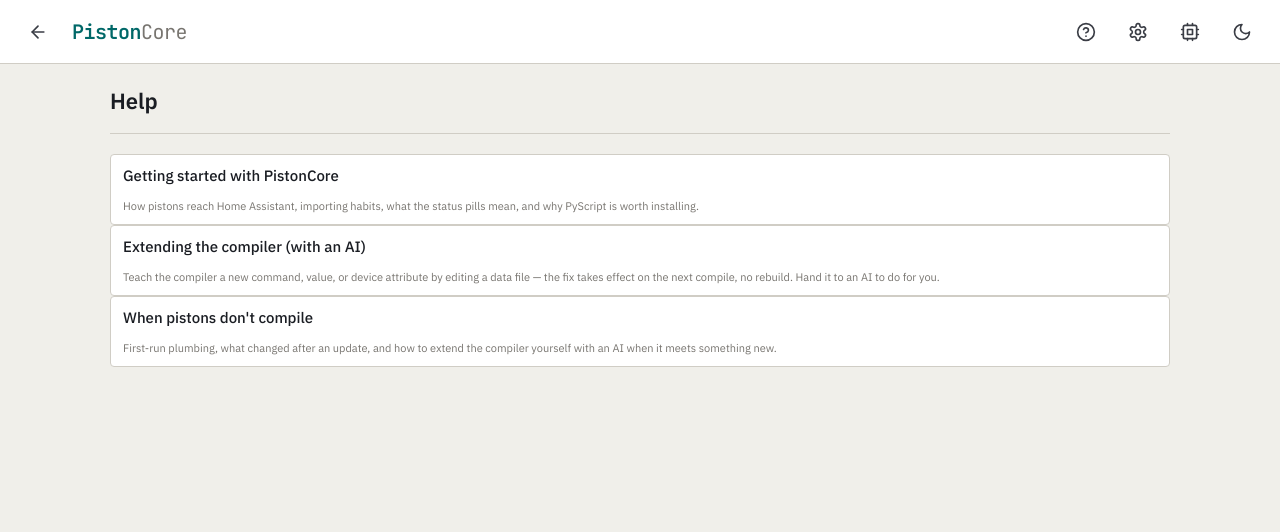
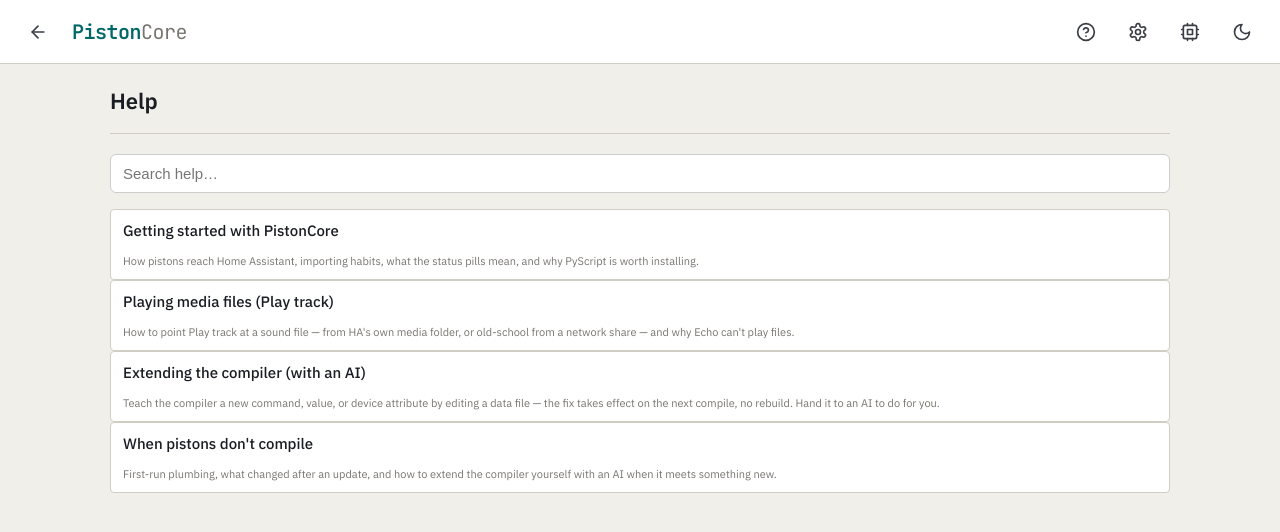
Before and after one commit to jercoates/pistoncore-v2, a FastAPI app: page /help in a window 1280 px wide. Shown: the top 532 px of the page. Run offline with FastAPI, Linux system fonts and the light colour scheme.

Commit message:
Media playback: play sound files from network shares, zero-setup (Hubitat parity)
Media playback: play sound files from network shares, zero-setup (Hubitat parity)

Play track URLs now route by format, per URL, no toggle: /local, http, and
media-source URLs pass through to HA; old Hubitat x-file-cifs:// (and smb://)
URLs stream through a built-in PistonCore media server that reads the share
straight off the URL — nothing configured by hand. PistonCore learns its own
LAN address from the browser Host header and signs each proxy URL (HMAC) so the
endpoint isn't an open relay. New /media/proxy endpoint (smbclient read + Range).
Help article at /help/media-files, and the Help index is now searchable.

The SMB read path is unverified against a live share (dev can't reach one);
guest vs. credentialed access may need a per-share login field once tested.

```diff
--- a/shim/compiler/resolve.py
+++ b/shim/compiler/resolve.py
@@ -37,6 +37,7 @@ class Resolver:
         self.command_maps = _load_band_json("command_maps.json")
         self.local_var_names = {v.get("n") for v in piston.get("v", [])}
         self.unresolved: list[dict] = []   # devices kept but not currently in HA
+        self.media_warnings: list[dict] = []   # Play-track URLs HA can't play as typed
         sys_ent = resolution_map.get("$system")
         self.system_entities = sys_ent if isinstance(sys_ent, dict) else {}
 
--- a/shim/routes/pages.py
+++ b/shim/routes/pages.py
@@ -59,6 +59,8 @@ async def front_door(request: Request):
     # unreachable), this never fires again -- that's what the badge is for.
     if not ha_client.is_configured():
         return RedirectResponse(url="/setup")
+
+    _capture_media_base(request)   # learn our own address for the media proxy
 
     from ..compiler import deploy as compiler_deploy
     statuses = compiler_deploy.load_statuses()
@@ -818,6 +820,7 @@ async def whats_wrong(request: Request):
 
 @router.get("/settings")
 async def settings_page(request: Request):
+    _capture_media_base(request)
     config = ha_client.get_config_for_display()
     config["first_run"] = request.query_params.get("first_run") == "1"
     config["saved"] = request.query_params.get("saved") == "1"
@@ -825,6 +828,7 @@ async def settings_page(request: Request):
     # best-effort live enumeration; page still renders when HA is down
     config["tts_engine"] = storage.load_settings().get("tts_engine", "")
     config["default_band"] = storage.load_settings().get("default_band", "auto")
+    config["media"] = storage.load_settings().get("media", {}) or {}
     try:
         regs = await ha_client.fetch_registries()
         from .. import device_pipeline
@@ -837,9 +841,28 @@ async def settings_page(request: Request):
 @router.post("/api/settings")
 async def save_settings(ha_url: str = "", ha_token: str = "", write_mode: str = "local",
                         ha_config_path: str = "", smb_host: str = "", smb_share: str = "config",
-                        smb_username: str = "", smb_password: str = "", tts_engine: str = ""):
+                        smb_username: str = "", smb_password: str = "", tts_engine: str = "",
+                        media: str = ""):
     settings = storage.load_settings()
     settings["tts_engine"] = tts_engine.strip()
+    # Media playback config (mode/map/server) — posted as a JSON blob by the
+    # settings + first-run media panels. Merged, not clobbered, so a partial
+    # save (e.g. first-run just flips the mode) keeps the rest.
+    if media:
+        import json
+        try:
+            incoming = json.loads(media)
+            if isinstance(incoming, dict):
+                cur = settings.get("media", {}) or {}
+                cur.update(incoming)
+                # the media server needs a signing secret so its proxy isn't an
+                # open relay; mint one the first time a server address is set.
+                if cur.get("server_base") and not cur.get("server_secret"):
+                    import secrets
+                    cur["server_secret"] = secrets.token_hex(16)
+                settings["media"] = cur
+        except (ValueError, TypeError):
+            pass
     storage.save_settings(settings)
     ha_client.save_config(
         ha_url.strip(), ha_token.strip() or None,
@@ -1256,6 +1279,125 @@ async def help_editing_compiler(request: Request):
     return templates.TemplateResponse(request, "help_editing_compiler.html", {})
 
 
+@router.get("/help/media-files")
+async def help_media_files(request: Request):
+    return templates.TemplateResponse(request, "help_media_files.html", {})
+
+
+def _capture_media_base(request: Request):
+    """Learn PistonCore's own LAN address from how the user reaches it. The
+    speaker fetches proxied share files from here, and the browser's Host header
+    is by definition an address that works on this network — so we never ask for
+    it. Stored once as a default (editable in Settings). The x-file-cifs:// URL
+    maps the file; this maps PistonCore. (Jeremy 2026-07-23: no setup.)"""
+    try:
+        settings = storage.load_settings()
+        media = settings.get("media", {}) or {}
+        if media.get("server_base"):
+            return
+        host = request.headers.get("host", "")
+        if not host or host.split(":")[0] in ("localhost", "127.0.0.1", "::1"):
+            return  # a speaker can't fetch from PistonCore via loopback
+        scheme = request.headers.get("x-forwarded-proto") or request.url.scheme or "http"
+        media["server_base"] = f"{scheme}://{host}"
+        if not media.get("server_secret"):
+            import secrets
+            media["server_secret"] = secrets.token_hex(16)
+        settings["media"] = media
+        storage.save_settings(settings)
+    except Exception:
+        pass  # never break a page load over address capture
+
+
+def _parse_share_url(url: str):
+    """x-file-cifs://HOST/SHARE/Music/Siren.mp3 -> (HOST, SHARE, 'Music/Siren.mp3').
+    The URL literally maps where the file is — nothing is pre-configured."""
+    for scheme in ("x-file-cifs://", "smb://", "cifs://"):
+        if url.startswith(scheme):
+            parts = url[len(scheme):].split("/", 2)
+            if len(parts) == 3 and parts[0] and parts[1] and parts[2]:
+                return parts[0], parts[1], parts[2]
+            return None, None, None
+    return None, None, None
+
+
+@router.get("/media/proxy")
+@router.head("/media/proxy")
+async def media_proxy(request: Request):
+    """The PistonCore media server (Hubitat-hub role): stream a sound file off a
+    network share straight to a speaker. The share is read from the x-file-cifs://
+    URL itself as pistons run — no share is ever set up by hand. Only URLs the
+    compiler SIGNED are served, so this is not an open relay. Speakers can't
+    authenticate, so the signature in the query is the gate.
+
+    NOTE: the SMB read path needs verifying against a real share on the test
+    server — guest vs. credentialed access can't be exercised from dev."""
+    import hmac, hashlib, mimetypes
+    from fastapi.responses import StreamingResponse, Response
+
+    src = request.query_params.get("src", "")
+    sig = request.query_params.get("sig", "")
+    media = storage.load_settings().get("media", {}) or {}
+    secret = media.get("server_secret") or ""
+    expect = (hmac.new(secret.encode(), src.encode(), hashlib.sha256).hexdigest()[:32]
+              if secret else "")
+    if not secret or not hmac.compare_digest(sig, expect):
+        return JSONResponse({"error": "bad or missing signature"}, status_code=403)
+
+    host, share, path = _parse_share_url(src)
+    if not host:
+        return JSONResponse({"error": "not a share URL"}, status_code=400)
+    try:
+        import smbclient
+    except ImportError:
+        return JSONResponse({"error": "SMB support not installed (rebuild image)"},
+                            status_code=500)
+    # Credentials only if this host actually needs them (lazy — most shares that
+    # worked on Hubitat are guest-readable); host->{username,password} in settings.
+    creds = (media.get("share_creds") or {}).get(host) or {}
+    if creds.get("username"):
+        smbclient.ClientConfig(username=creds["username"], password=creds.get("password") or "")
+    unc = "\\\\" + host + "\\" + share + "\\" + path.replace("/", "\\")
+    ctype = mimetypes.guess_type(path)[0] or "application/octet-stream"
+
+    try:
+        size = smbclient.stat(unc).st_size
+    except Exception as exc:
+        return JSONResponse({"error": f"cannot open {share}/{path}: {exc}"}, status_code=404)
+
+    start, end, status = 0, size - 1, 200
+    headers = {"Accept-Ranges": "bytes", "Content-Type": ctype}
+    rng = request.headers.get("range", "")
+    if rng.startswith("bytes="):
+        try:
+            lo, _, hi = rng.split("=", 1)[1].partition("-")
+            start = int(lo) if lo else 0
+            end = int(hi) if hi else size - 1
+            end = min(end, size - 1)
+            status = 206
+            headers["Content-Range"] = f"bytes {start}-{end}/{size}"
+        except ValueError:
+            start, end, status = 0, size - 1, 200
+    length = max(0, end - start + 1)
+    headers["Content-Length"] = str(length)
+
+    if request.method == "HEAD":
+        return Response(status_code=status, headers=headers)
+
+    def stream():
+        with smbclient.open_file(unc, mode="rb") as f:
+            f.seek(start)
+            remaining = length
+            while remaining > 0:
+                data = f.read(min(65536, remaining))
+                if not data:
+                    break
+                remaining -= len(data)
+                yield data
+
+    return StreamingResponse(stream(), status_code=status, headers=headers, media_type=ctype)
+
+
 @router.get("/backup")
 async def import_export_page(request: Request):
     """The import/export page (CLAUDE.md UI split: paste-JSON in, pretty-print
--- a/templates/help_index.html
+++ b/templates/help_index.html
@@ -7,19 +7,57 @@
     <h1>Help</h1>
   </div>
 
-  <div class="help-list">
-    <a class="piston-row help-row" href="/help/best-practices">
+  <style>
+    .help-search { width: 100%; box-sizing: border-box; margin: 0 0 16px;
+      padding: 10px 12px; font-size: 15px; border: 1px solid var(--border, #ccc);
+      border-radius: 6px; background: var(--input-bg, #fff); color: inherit; }
+  </style>
+  <input type="search" id="help-search" class="help-search"
+         placeholder="Search help…" autocomplete="off"
+         aria-label="Search help articles">
+
+  <div class="help-list" id="help-list">
+    <a class="piston-row help-row" href="/help/best-practices"
+       data-keywords="start getting started import global variables pills pyscript pause rename traces token connect front door">
       <span class="piston-name">Getting started with PistonCore</span>
       <span class="field-hint">How pistons reach Home Assistant, importing habits, what the status pills mean, and why PyScript is worth installing.</span>
     </a>
-    <a class="piston-row help-row" href="/help/editing-compiler">
+    <a class="piston-row help-row" href="/help/media-files"
+       data-keywords="play track media file sound audio mp3 music sonos echo alexa chime siren doorbell cifs smb share network folder local media-source url playtrack speaker">
+      <span class="piston-name">Playing media files (Play track)</span>
+      <span class="field-hint">How to point Play track at a sound file — from HA's own media folder, or old-school from a network share — and why Echo can't play files.</span>
+    </a>
+    <a class="piston-row help-row" href="/help/editing-compiler"
+       data-keywords="extend compiler command value attribute data file translation vocab ai edit mapping">
       <span class="piston-name">Extending the compiler (with an AI)</span>
       <span class="field-hint">Teach the compiler a new command, value, or device attribute by editing a data file — the fix takes effect on the next compile, no rebuild. Hand it to an AI to do for you.</span>
     </a>
-    <a class="piston-row help-row" href="/help/compiler-debug">
+    <a class="piston-row help-row" href="/help/compiler-debug"
+       data-keywords="compile error debug fails plumbing first run update band pyscript missing device global banner">
       <span class="piston-name">When pistons don't compile</span>
       <span class="field-hint">First-run plumbing, what changed after an update, and how to extend the compiler yourself with an AI when it meets something new.</span>
     </a>
   </div>
+  <p id="help-noresults" class="field-hint" style="display:none">No help articles match that.</p>
 </div>
+
+<script>
+  (function () {
+    var box = document.getElementById('help-search');
+    var rows = Array.prototype.slice.call(document.querySelectorAll('#help-list .help-row'));
+    var none = document.getElementById('help-noresults');
+    if (!box) return;
+    box.addEventListener('input', function () {
+      var q = box.value.trim().toLowerCase();
+      var shown = 0;
+      rows.forEach(function (row) {
+        var hay = (row.textContent + ' ' + (row.getAttribute('data-keywords') || '')).toLowerCase();
+        var match = !q || hay.indexOf(q) !== -1;
+        row.style.display = match ? '' : 'none';
+        if (match) shown++;
+      });
+      none.style.display = shown ? 'none' : '';
+    });
+  })();
+</script>
 {% endblock %}
```
Also changed, not shown: shim/compiler/emit_yaml.py (+60 -2 lines), templates/help_media_files.html (added, +104 -0 lines).
